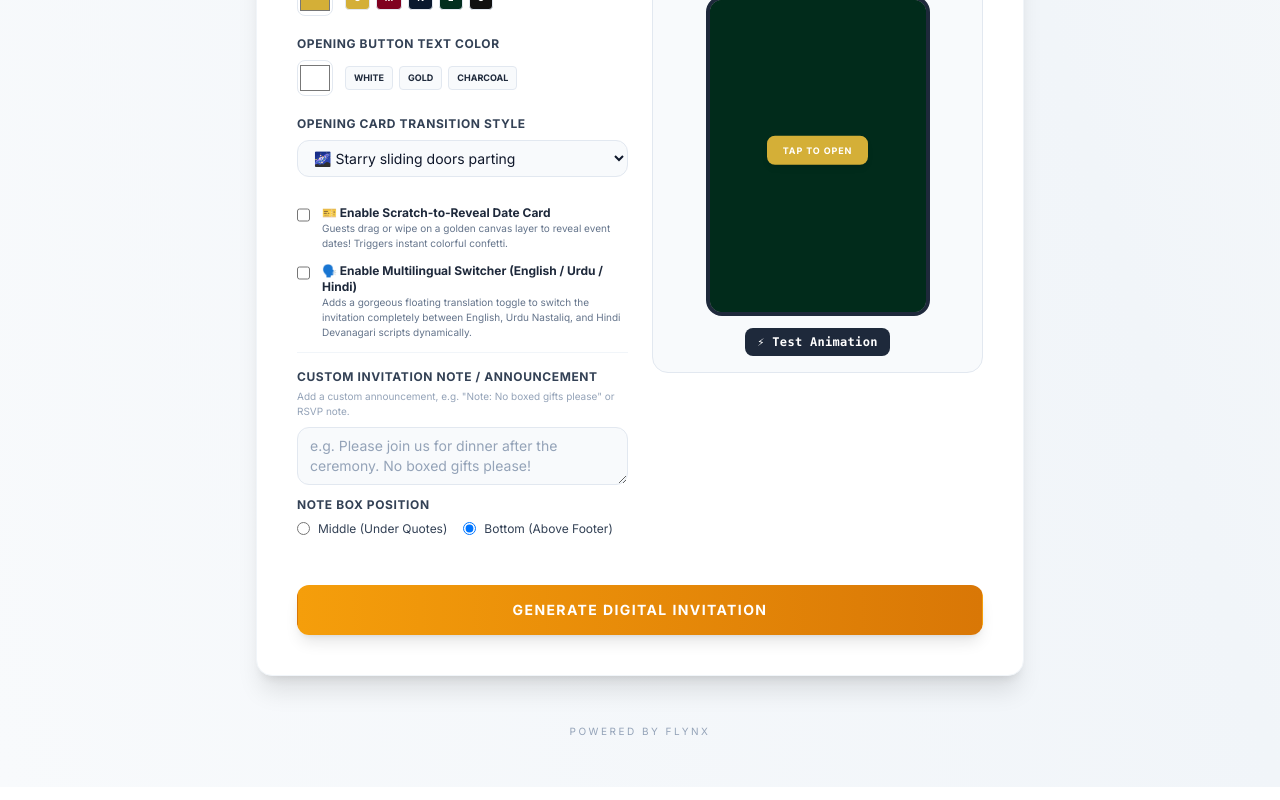
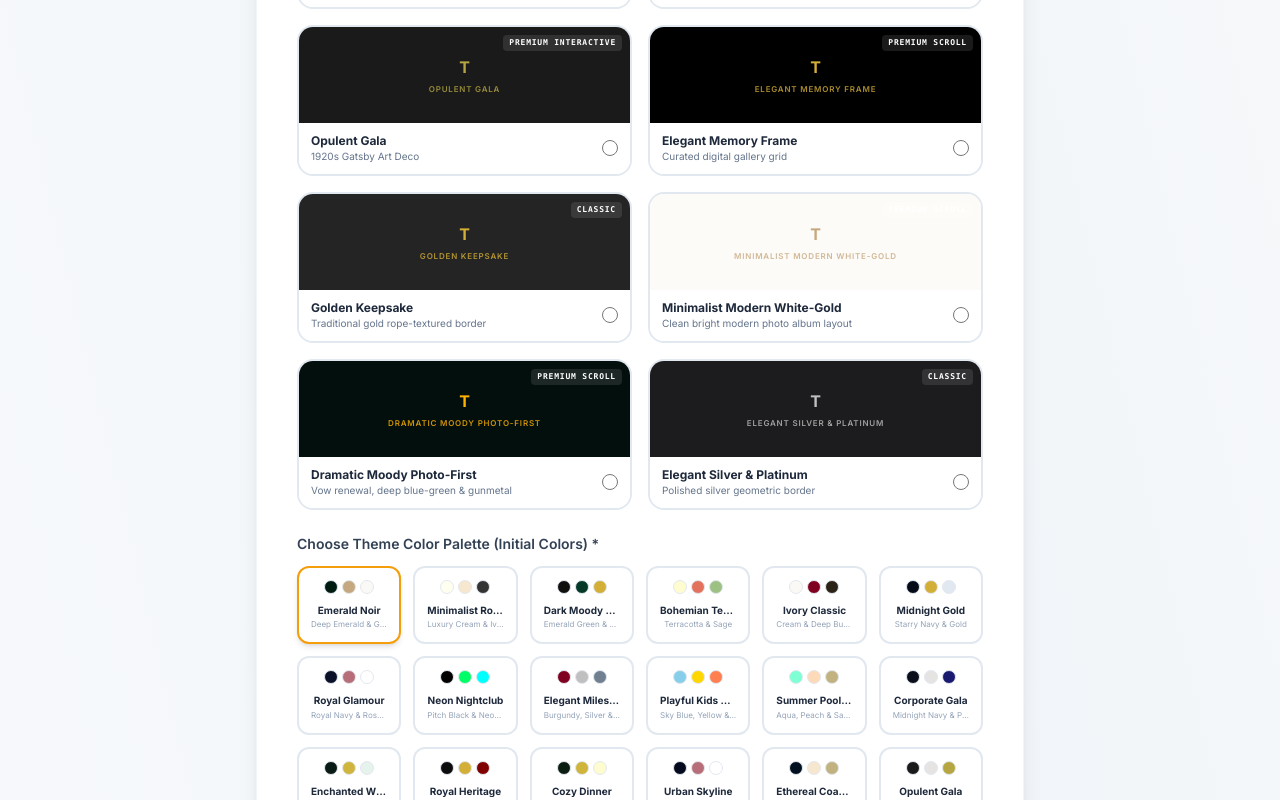
Before and after one commit to Aman9807/Taabir, a Next.js app: page /dashboard/create in a window 1280 px wide. Shown: the part 3440-4240 px from the top of the page. Built offline with nearby package versions, Linux system fonts and the light colour scheme; no server answers; sample sign-in values are in the browser's storage; a web font is replaced by a local one.

Commit message:
Fix text visibility in minimalist-white-gold and register all new templates in create page

```diff
--- a/app/dashboard/create/page.js
+++ b/app/dashboard/create/page.js
@@ -79,6 +79,30 @@ export default function CreateInvitationPage() {
       return { bg: "#87CEEB", door: "#87CEEB", text: "#333333", gold: "#FF7F50" };
     } else if (palId === "summer-poolparty") {
       return { bg: "#7FFFD4", door: "#FFDAB9", text: "#2E4F4F", gold: "#FFDAB9" };
+    } else if (palId === "corporate-gala") {
+      return { bg: "#0A0E1A", door: "#191970", text: "#FFFFFF", gold: "#E5E4E2" };
+    } else if (palId === "enchanted-wireframe") {
+      return { bg: "#0A1A14", door: "#0A1A14", text: "#FFFFFF", gold: "#CFB53B" };
+    } else if (palId === "royal-heritage") {
+      return { bg: "#0C0C0C", door: "#800000", text: "#FFFFFF", gold: "#D4AF37" };
+    } else if (palId === "cozy-dinner") {
+      return { bg: "#0C1D12", door: "#0C1D12", text: "#FFFFFF", gold: "#CFB53B" };
+    } else if (palId === "modern-urban-skyline") {
+      return { bg: "#050A1F", door: "#050A1F", text: "#FFFFFF", gold: "#B76E79" };
+    } else if (palId === "ethereal-coastal") {
+      return { bg: "#001020", door: "#001020", text: "#F7E7CE", gold: "#C2B280" };
+    } else if (palId === "opulent-gala") {
+      return { bg: "#1A1A1A", door: "#1A1A1A", text: "#E5E4E2", gold: "#B5A642" };
+    } else if (palId === "elegant-memory-frame") {
+      return { bg: "#000000", door: "#000000", text: "#F3EFE0", gold: "#D4AF37" };
+    } else if (palId === "golden-keepsake") {
+      return { bg: "#242424", door: "#242424", text: "#F9F6EE", gold: "#D4AF37" };
+    } else if (palId === "minimalist-white-gold") {
+      return { bg: "#FDFBF7", door: "#FDFBF7", text: "#1A1A1A", gold: "#C5A880" };
+    } else if (palId === "dramatic-moody-photo") {
+      return { bg: "#030F0D", door: "#030F0D", text: "#FAF9F6", gold: "#FFB300" };
+    } else if (palId === "elegant-silver-platinum") {
+      return { bg: "#1C1C1E", door: "#1C1C1E", text: "#E8E8E8", gold: "#C0C0C0" };
     } else if (isIvory) {
       return { bg: "#FAF9F5", door: "#FAF9F5", text: "#2c2317", gold: "#800020" };
     } else {
@@ -360,8 +384,8 @@ export default function CreateInvitationPage() {
         theme: {
           templateId: templateId || "emerald-noir",
           paletteId: formData.paletteId || templateId || "emerald-noir",
-          primaryColor: templateId === "emerald-noir" ? "#C5A880" : templateId === "minimalist-romance" ? "#F7E7CE" : "#A78BFA",
-          secondaryColor: templateId === "emerald-noir" ? "#022E1F" : templateId === "minimalist-romance" ? "#FFFFF0" : "#FAF9F5",
+          primaryColor: getPaletteColors(formData.paletteId || templateId || "emerald-noir").gold,
+          secondaryColor: getPaletteColors(formData.paletteId || templateId || "emerald-noir").bg,
           fontFamily: "Playfair Display",
         },
         styling: {
@@ -990,7 +1014,19 @@ export default function CreateInvitationPage() {
                     { id: "neon-nightclub", label: "Neon Nightclub", desc: "Milestone birthday, Permanent Marker fonts, title load flicker & bounce events", color: "#000000", textColor: "#00FF66", tag: "Premium Scroll" },
                     { id: "elegant-milestone", label: "Elegant Milestone", desc: "Sophisticated editorial magazine, slow cross-fade backgrounds, 2s stationary fades", color: "#800020", textColor: "#C0C0C0", tag: "Premium Scroll" },
                     { id: "playful-kidsparty", label: "Playful & Interactive", desc: "Kids party, horizontal snap-scroll pages, continuous balloon/star wiggles, pop-in titles", color: "#87CEEB", textColor: "#FFD700", tag: "Premium Snap Scroll" },
-                    { id: "summer-poolparty", label: "Summer Pool Party", desc: "Vibrant Summer Oasis, fluid continuous SVG Wave Ripple dividers, Nunito Slide-Up animations", color: "#7FFFD4", textColor: "#FFDAB9", tag: "Premium Scroll" }
+                    { id: "summer-poolparty", label: "Summer Pool Party", desc: "Vibrant Summer Oasis, fluid continuous SVG Wave Ripple dividers, Nunito Slide-Up animations", color: "#7FFFD4", textColor: "#FFDAB9", tag: "Premium Scroll" },
+                    { id: "corporate-gala", label: "Corporate Gala", desc: "Grand corporate gala, midnight navy & platinum", color: "#0A0E1A", textColor: "#E5E4E2", tag: "Classic" },
+                    { id: "enchanted-wireframe", label: "Enchanted Wireframe", desc: "Haldi & Mehendi botanical line-art", color: "#0A1A14", textColor: "#CFB53B", tag: "Classic" },
+                    { id: "royal-heritage", label: "Royal Heritage", desc: "Heritage luxury wedding theme", color: "#0C0C0C", textColor: "#D4AF37", tag: "Premium Interactive" },
+                    { id: "cozy-dinner", label: "Cozy Dinner", desc: "Warm intimate dinner, sage & gold", color: "#0C1D12", textColor: "#CFB53B", tag: "Classic" },
+                    { id: "modern-urban-skyline", label: "Modern Urban Skyline", desc: "Sleek glassmorphic skyline", color: "#050A1F", textColor: "#B76E79", tag: "Premium Scroll" },
+                    { id: "ethereal-coastal", label: "Ethereal Coastal", desc: "Soft destination coastal beach arch", color: "#001020", textColor: "#C2B280", tag: "Classic" },
+                    { id: "opulent-gala", label: "Opulent Gala", desc: "1920s Gatsby Art Deco", color: "#1A1A1A", textColor: "#B5A642", tag: "Premium Interactive" },
+                    { id: "elegant-memory-frame", label: "Elegant Memory Frame", desc: "Curated digital gallery grid", color: "#000000", textColor: "#D4AF37", tag: "Premium Scroll" },
+                    { id: "golden-keepsake", label: "Golden Keepsake", desc: "Traditional gold rope-textured border", color: "#242424", textColor: "#D4AF37", tag: "Classic" },
+                    { id: "minimalist-white-gold", label: "Minimalist Modern White-Gold", desc: "Clean bright modern photo album layout", color: "#FDFBF7", textColor: "#C5A880", tag: "Premium Scroll" },
+                    { id: "dramatic-moody-photo", label: "Dramatic Moody Photo-First", desc: "Vow renewal, deep blue-green & gunmetal", color: "#030F0D", textColor: "#FFB300", tag: "Premium Scroll" },
+                    { id: "elegant-silver-platinum", label: "Elegant Silver & Platinum", desc: "Polished silver geometric border", color: "#1C1C1E", textColor: "#C0C0C0", tag: "Classic" }
                   ].map((tpl) => (
                     <div key={tpl.id} className={`border-2 rounded-2xl overflow-hidden transition-all relative ${
                       formData.templateId === tpl.id ? "border-amber-500 shadow-md" : "border-slate-200 hover:border-slate-300"
@@ -1019,28 +1055,28 @@ export default function CreateInvitationPage() {
                           checked={formData.templateId === tpl.id}
                           onChange={(e) => {
                             handleChange(e);
-                            // Auto align default animations to matching templates
-                            if (tpl.id === "midnight-royal") {
-                              setFormData(prev => ({ ...prev, doorAnimation: "sliding-doors", btnBgColor: "#D4AF37", btnTextColor: "#FFFFFF" }));
-                            } else if (tpl.id === "ivory-elegance") {
-                              setFormData(prev => ({ ...prev, doorAnimation: "velvet-curtains", btnBgColor: "#800020", btnTextColor: "#FFFFFF" }));
-                            } else if (tpl.id === "minimalist-romance") {
-                              setFormData(prev => ({ ...prev, doorAnimation: "fade-zoom", btnBgColor: "#F7E7CE", btnTextColor: "#333333" }));
-                            } else if (tpl.id === "dark-moody-elegant") {
-                              setFormData(prev => ({ ...prev, doorAnimation: "sliding-doors", btnBgColor: "#D4AF37", btnTextColor: "#0F0F0F" }));
-                            } else if (tpl.id === "bohemian-terracotta") {
-                              setFormData(prev => ({ ...prev, doorAnimation: "fade-zoom", btnBgColor: "#E2725B", btnTextColor: "#FFFDD0" }));
-                            } else if (tpl.id === "royal-glamour") {
-                              setFormData(prev => ({ ...prev, doorAnimation: "fade-zoom", btnBgColor: "#B76E79", btnTextColor: "#FFFFFF" }));
-                            } else if (tpl.id === "neon-nightclub") {
-                              setFormData(prev => ({ ...prev, doorAnimation: "fade-zoom", btnBgColor: "#00FF66", btnTextColor: "#000000" }));
-                            } else if (tpl.id === "elegant-milestone") {
-                              setFormData(prev => ({ ...prev, doorAnimation: "fade-zoom", btnBgColor: "#800020", btnTextColor: "#FFFFFF" }));
-                            } else if (tpl.id === "playful-kidsparty") {
-                              setFormData(prev => ({ ...prev, doorAnimation: "fade-zoom", btnBgColor: "#FF7F50", btnTextColor: "#FFFFFF" }));
-                            } else if (tpl.id === "summer-poolparty") {
-                              setFormData(prev => ({ ...prev, doorAnimation: "fade-zoom", btnBgColor: "#FF7F50", btnTextColor: "#FFFFFF" }));
+                            const colors = getPaletteColors(tpl.id);
+                            let doorAnim = "fade-zoom";
+                            if (tpl.id === "midnight-royal" || tpl.id === "dark-moody-elegant" || tpl.id === "corporate-gala" || tpl.id === "enchanted-wireframe" || tpl.id === "opulent-gala" || tpl.id === "dramatic-moody-photo" || tpl.id === "elegant-silver-platinum") {
+                              doorAnim = "sliding-doors";
+                            } else if (tpl.id === "ivory-elegance" || tpl.id === "royal-heritage") {
+                              doorAnim = "velvet-curtains";
                             }
+
+                            let btnTxt = "#FFFFFF";
+                            if (tpl.id === "minimalist-romance" || tpl.id === "bohemian-terracotta") {
+                              btnTxt = "#333333";
+                            } else if (tpl.id === "neon-nightclub" || tpl.id === "playful-kidsparty" || tpl.id === "summer-poolparty" || tpl.id === "dramatic-moody-photo") {
+                              btnTxt = "#000000";
+                            }
+
+                            setFormData(prev => ({
+                              ...prev,
+                              paletteId: tpl.id,
+                              doorAnimation: doorAnim,
+                              btnBgColor: colors.gold,
+                              btnTextColor: btnTxt
+                            }));
                             // Auto trigger animation preview
                             setPreviewingAnim(true);
                             setTimeout(() => setPreviewingAnim(false), 2200);
@@ -1070,7 +1106,19 @@ export default function CreateInvitationPage() {
                     { id: "neon-nightclub", label: "Neon Nightclub", preview: ["#000000", "#00FF66", "#00FFFF"], desc: "Pitch Black & Neon Green" },
                     { id: "elegant-milestone", label: "Elegant Milestone", preview: ["#800020", "#C0C0C0", "#708090"], desc: "Burgundy, Silver & Slate" },
                     { id: "playful-kidsparty", label: "Playful Kids Party", preview: ["#87CEEB", "#FFD700", "#FF7F50"], desc: "Sky Blue, Yellow & Coral" },
-                    { id: "summer-poolparty", label: "Summer Pool Party", preview: ["#7FFFD4", "#FFDAB9", "#C2B280"], desc: "Aqua, Peach & Sand" }
+                    { id: "summer-poolparty", label: "Summer Pool Party", preview: ["#7FFFD4", "#FFDAB9", "#C2B280"], desc: "Aqua, Peach & Sand" },
+                    { id: "corporate-gala", label: "Corporate Gala", preview: ["#0A0E1A", "#E5E4E2", "#191970"], desc: "Midnight Navy & Platinum" },
+                    { id: "enchanted-wireframe", label: "Enchanted Wireframe", preview: ["#0A1A14", "#CFB53B", "#E6F2EC"], desc: "Deep Forest & Gold" },
+                    { id: "royal-heritage", label: "Royal Heritage", preview: ["#0C0C0C", "#D4AF37", "#800000"], desc: "Onyx, Crimson & Gold" },
+                    { id: "cozy-dinner", preview: ["#0C1D12", "#CFB53B", "#FFFDD0"], label: "Cozy Dinner", desc: "Deep Olive & Gold" },
+                    { id: "modern-urban-skyline", preview: ["#050A1F", "#B76E79", "#FFFFFF"], label: "Urban Skyline", desc: "Midnight Navy & Rose Gold" },
+                    { id: "ethereal-coastal", preview: ["#001020", "#F7E7CE", "#C2B280"], label: "Ethereal Coastal", desc: "Ocean Blue & Champagne" },
+                    { id: "opulent-gala", preview: ["#1A1A1A", "#E5E4E2", "#B5A642"], label: "Opulent Gala", desc: "Charcoal, Platinum & Brass" },
+                    { id: "elegant-memory-frame", preview: ["#000000", "#D4AF37", "#F3EFE0"], label: "Memory Gallery", desc: "Onyx Black & Gold" },
+                    { id: "golden-keepsake", preview: ["#242424", "#D4AF37", "#F9F6EE"], label: "Golden Keepsake", desc: "Charcoal Canvas & Gold" },
+                    { id: "minimalist-white-gold", preview: ["#FDFBF7", "#C5A880", "#1A1A1A"], label: "Minimalist White-Gold", desc: "Antique White & Gold" },
+                    { id: "dramatic-moody-photo", preview: ["#030F0D", "#FFB300", "#FAF9F6"], label: "Dramatic Moody", desc: "Deep Black-Blue & Amber" },
+                    { id: "elegant-silver-platinum", preview: ["#1C1C1E", "#C0C0C0", "#E8E8E8"], label: "Silver & Platinum", desc: "Polished Silver & Grey" }
                   ].map((pal) => {
                     const isSelected = formData.paletteId === pal.id;
                     return (
@@ -1078,11 +1126,18 @@ export default function CreateInvitationPage() {
                         key={pal.id}
                         type="button"
                         onClick={() => {
+                          const colors = getPaletteColors(pal.id);
+                          let btnTxt = "#FFFFFF";
+                          if (pal.id === "minimalist-romance" || pal.id === "bohemian-terracotta") {
+                            btnTxt = "#333333";
+                          } else if (pal.id === "neon-nightclub" || pal.id === "playful-kidsparty" || pal.id === "summer-poolparty" || pal.id === "dramatic-moody-photo") {
+                            btnTxt = "#000000";
+                          }
                           setFormData(prev => ({
                             ...prev,
                             paletteId: pal.id,
-                            btnBgColor: pal.id === "minimalist-romance" ? "#F7E7CE" : pal.id === "bohemian-terracotta" ? "#E2725B" : pal.id === "ivory-classic" ? "#800020" : pal.id === "royal-glamour" ? "#B76E79" : pal.id === "neon-nightclub" ? "#00FF66" : pal.id === "elegant-milestone" ? "#800020" : pal.id === "playful-kidsparty" ? "#FF7F50" : pal.id === "summer-poolparty" ? "#FF7F50" : "#D4AF37",
-                            btnTextColor: pal.id === "minimalist-romance" ? "#333333" : pal.id === "bohemian-terracotta" ? "#FFFDD0" : pal.id === "neon-nightclub" ? "#000000" : pal.id === "playful-kidsparty" ? "#FFFFFF" : pal.id === "summer-poolparty" ? "#FFFFFF" : "#FFFFFF"
+                            btnBgColor: colors.gold,
+                            btnTextColor: btnTxt
                           }));
                         }}
                         className={`flex flex-col items-center justify-between p-3 rounded-xl border-2 transition-all text-left w-full bg-white ${
```
Also changed, not shown: app/invite/[slug]/InviteViewer.js.
